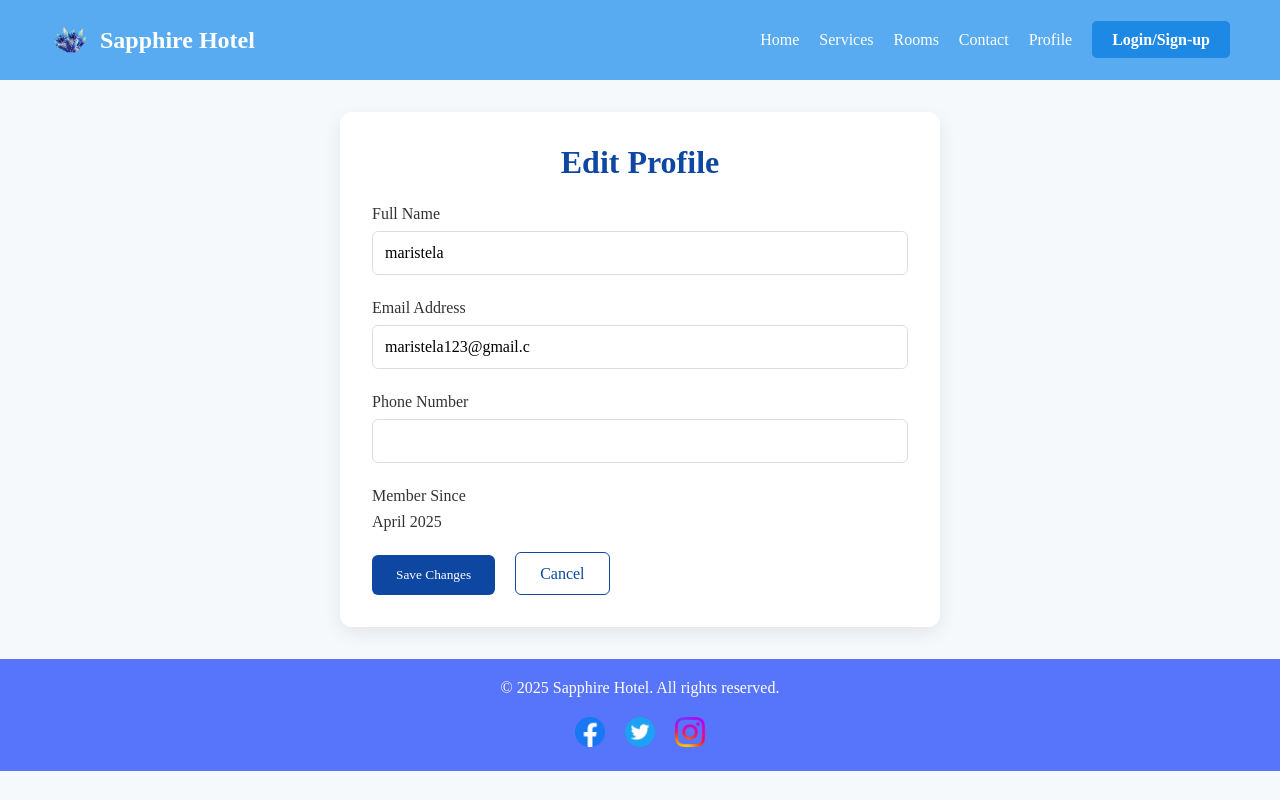
After one commit to Forager-EX/final-project-sapphire_hotel, a PHP site: page /edit_pfp.php in a window 1280 px wide. The commit adds this page. Run offline with PHP 8.4, Linux system fonts and the light colour scheme; a user stored in the database is signed in; data comes from the database, SQL or seed files in the repository.

Commit message:
Can edit Profile

```diff
--- a/frontend/css/styles.css
+++ b/frontend/css/styles.css
@@ -286,3 +286,112 @@ body {
     padding: 10px 0;
   }
 }
+
+/* Edit Profile Page Styles */
+.edit-profile-container {
+  max-width: 600px;
+  margin: 2rem auto;
+  padding: 2rem;
+  background: white;
+  border-radius: 12px;
+  box-shadow: 0 6px 18px rgba(0, 0, 0, 0.08);
+}
+
+.edit-profile-container h1 {
+  color: #0d47a1;
+  margin-bottom: 1.5rem;
+  text-align: center;
+}
+
+.form-group {
+  margin-bottom: 1.5rem;
+}
+
+.form-group label {
+  display: block;
+  margin-bottom: 0.5rem;
+  font-weight: 500;
+  color: #333;
+}
+
+.form-control {
+  width: 100%;
+  padding: 0.75rem;
+  border: 1px solid #ddd;
+  border-radius: 6px;
+  font-size: 1rem;
+  transition: border-color 0.3s;
+}
+
+.form-control:focus {
+  border-color: #0d47a1;
+  outline: none;
+  box-shadow: 0 0 0 2px rgba(13, 71, 161, 0.2);
+}
+
+.btn-save {
+  background-color: #0d47a1;
+  color: white;
+  border: none;
+  padding: 0.75rem 1.5rem;
+  border-radius: 6px;
+  font-weight: 500;
+  cursor: pointer;
+  transition: all 0.3s;
+  margin-right: 1rem;
+}
+
+.btn-save:hover {
+  background-color: #0b3d8a;
+  transform: translateY(-2px);
+}
+
+.btn-cancel {
+  background-color: white;
+  color: #0d47a1;
+  border: 1px solid #0d47a1;
+  padding: 0.75rem 1.5rem;
+  border-radius: 6px;
+  font-weight: 500;
+  cursor: pointer;
+  text-decoration: none;
+  transition: all 0.3s;
+}
+
+.btn-cancel:hover {
+  background-color: #f0f7ff;
+  transform: translateY(-2px);
+}
+
+.alert {
+  padding: 1rem;
+  margin-bottom: 1.5rem;
+  border-radius: 6px;
+  text-align: center;
+}
+
+.alert-success {
+  background-color: #e8f5e9;
+  color: #2e7d32;
+  border: 1px solid #a5d6a7;
+}
+
+.alert-error {
+  background-color: #ffebee;
+  color: #c62828;
+  border: 1px solid #ef9a9a;
+}
+
+/* Responsive adjustments */
+@media (max-width: 768px) {
+  .edit-profile-container {
+    margin: 1rem;
+    padding: 1.5rem;
+  }
+
+  .btn-save, .btn-cancel {
+    width: 100%;
+    margin-bottom: 1rem;
+    margin-right: 0;
+  }
+}
--- /dev/null
+++ b/frontend/edit_pfp.php
@@ -0,0 +1,145 @@
+<?php
+session_start();
+if (!isset($_SESSION['user_id'])) {
+    header("Location: login.php");
+    exit;
+}
+
+// Database connection
+$conn = new mysqli("localhost", "root", "", "sapphire_hotel");
+if ($conn->connect_error) {
+    die("Connection failed: " . $conn->connect_error);
+}
+
+// Handle form submission
+if ($_SERVER['REQUEST_METHOD'] == 'POST') {
+    $user_id = $_SESSION['user_id'];
+    $name = $conn->real_escape_string($_POST['name']);
+    $email = $conn->real_escape_string($_POST['email']);
+    $phone = $conn->real_escape_string($_POST['phone']);
+
+    $stmt = $conn->prepare("UPDATE user SET name=?, email=?, phone=? WHERE user_id=?");
+    $stmt->bind_param("sssi", $name, $email, $phone, $user_id);
+
+    if ($stmt->execute()) {
+        $success = "Profile updated successfully!";
+    } else {
+        $error = "Error updating profile: " . $stmt->error;
+    }
+    $stmt->close();
+}
+
+// Fetch current user data
+$user_id = $_SESSION['user_id'];
+$result = $conn->query("SELECT * FROM user WHERE user_id = $user_id");
+$userData = $result->fetch_assoc();
+$conn->close();
+?>
+
+<!DOCTYPE html>
+<html lang="en">
+<head>
+  <meta charset="UTF-8">
+  <meta name="viewport" content="width=device-width, initial-scale=1.0">
+  <title>Edit Profile - Sapphire Hotel</title>
+  <link rel="stylesheet" href="https://cdn.jsdelivr.net/npm/bootstrap-icons@1.10.0/font/bootstrap-icons.css">
+  <link rel="stylesheet" href="css/styles.css">
+</head>
+<body>
+   <!-- Navbar Section -->
+    <nav class="navbar">
+      <div class="navbar__container">
+        <a href="index.php" id="navbar__logo">
+          <img
+            src="img/sh icon.png"
+            alt="Sapphire Hotel Logo"
+            class="navbar__logo-img"
+          />
+          Sapphire Hotel
+        </a>
+        <div class="navbar__toggle" id="mobile-menu">
+          <span class="bar"></span>
+          <span class="bar"></span>
+          <span class="bar"></span>
+        </div>
+        <ul class="navbar__menu">
+          <li class="navbar__item">
+            <a href="index.php" class="navbar__links">Home</a>
+          </li>
+          <li class="navbar__item">
+            <a href="services.php" class="navbar__links">Services</a>
+          </li>
+          <li class="navbar__item">
+            <a href="rooms.php" class="navbar__links">Rooms</a>
+          </li>
+          <li class="navbar__item">
+            <a href="contact.php" class="navbar__links">Contact</a>
+          </li>
+          <li class="navbar__item">
+            <a href="profile.php" class="navbar__links">Profile</a>
+          </li>
+          <li class="navbar__btn">
+            <a href="login.php" class="button">Login/Sign-up</a>
+          </li>
+
+        </ul>
+      </div>
+    </nav>
+
+
+  <div class="edit-profile-container">
+    <h1>Edit Profile</h1>
+
+    <?php if (isset($success)): ?>
+      <div class="alert alert-success"><?= $success ?></div>
+    <?php endif; ?>
+
+    <?php if (isset($error)): ?>
+      <div class="alert alert-error"><?= $error ?></div>
+    <?php endif; ?>
+
+    <form method="POST">
+      <div class="form-group">
+        <label for="name">Full Name</label>
+        <input type="text" id="name" name="name" class="form-control"
+               value="<?= htmlspecialchars($userData['name'] ?? '') ?>" required>
+      </div>
+
+      <div class="form-group">
+        <label for="email">Email Address</label>
+        <input type="email" id="email" name="email" class="form-control"
+               value="<?= htmlspecialchars($userData['email'] ?? '') ?>" required>
+      </div>
+
+      <div class="form-group">
+        <label for="phone">Phone Number</label>
+        <input type="tel" id="phone" name="phone" class="form-control"
+               value="<?= htmlspecialchars($userData['phone'] ?? '') ?>">
+      </div>
+
+      <div class="form-group">
+        <label>Member Since</label>
+        <p><?= date('F Y', strtotime($userData['created_at'] ?? 'now')) ?></p>
+      </div>
+
+      <button type="submit" class="btn-save">Save Changes</button>
+      <a href="profile.php" class="btn-cancel">Cancel</a>
+    </form>
+  </div>
+
+  <!--footer-->
+  <footer class="footer">
+      <div class="container">
+        <p>© 2025 Sapphire Hotel. All rights reserved.</p>
+        <div class="social-links">
+          <a href="#"><img src="img/facebook.png" alt="Facebook" /></a>
+          <a href="#"><img src="img/twitter.png" alt="Twitter" /></a>
+          <a href="#"><img src="img/instagram.png" alt="Instagram" /></a>
+        </div>
+      </div>
+    </footer>
+
+    <script src="js/app.js"></script>
+
+</body>
+</html>
```
Also changed, not shown: frontend/profile.php (+11 -7 lines).
